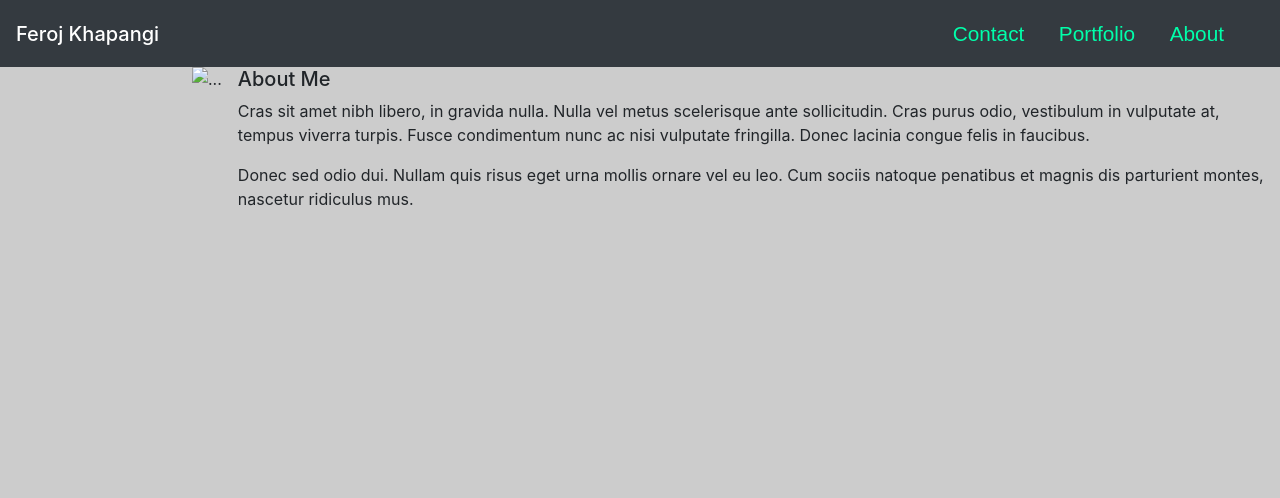
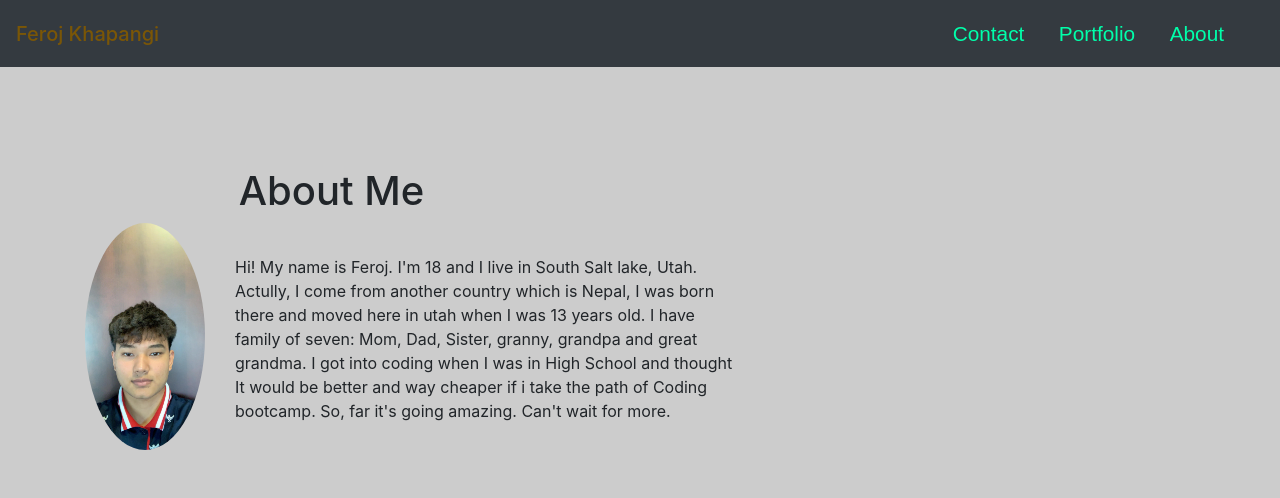
Before and after one commit to Feroj2001/IWish2020, a plain HTML site: page about.html in a window 1280 px wide. Drawn offline with nearby package versions, Linux system fonts and the light colour scheme.

Commit message:
made some changes on index and about file

```diff
--- a/about.html
+++ b/about.html
@@ -13,28 +13,40 @@
   </head>
   <body>
     <nav class="navbar navbar-dark bg-dark">
-      <span class="navbar-brand mb-0 h1">Feroj Khapangi</span>
+      <span style="color: rgba(130, 89, 0, 0.897)" class="navbar-brand mb-0 h1"
+        >Feroj Khapangi</span
+      >
       <div class="nav-links">
         <a class="Contact" href="contact.html">Contact</a>
         <a class="portfolio" href="portfolio.html">Portfolio</a>
         <a class="About" href="index.html">About</a>
       </div>
     </nav>
-    <div class="about-me">
-      <div class="media">
-        <img src="..." class="align-self-start mr-3" alt="..." />
-        <div class="media-body">
-          <h5 class="mt-0">About Me</h5>
-          <p class="paragraph">
-            Cras sit amet nibh libero, in gravida nulla. Nulla vel metus
-            scelerisque ante sollicitudin. Cras purus odio, vestibulum in
-            vulputate at, tempus viverra turpis. Fusce condimentum nunc ac nisi
-            vulputate fringilla. Donec lacinia congue felis in faucibus.
-          </p>
-          <p class="paragraph">
-            Donec sed odio dui. Nullam quis risus eget urna mollis ornare vel eu
-            leo. Cum sociis natoque penatibus et magnis dis parturient montes,
-            nascetur ridiculus mus.
+
+    <div class="container">
+      <div class="row">
+        <div class="col-md-12">
+          <h1 class="about-me">About Me</h1>
+        </div>
+
+        <div>
+          <img
+            class="col-md-12 own-pic"
+            src="./images/Feroj.jpg"
+            alt="..."
+            class="img-thumbnail"
+          />
+        </div>
+
+        <div class="col-md-6 my-paragraph">
+          <p>
+            Hi! My name is Feroj. I'm 18 and I live in South Salt lake, Utah.
+            Actully, I come from another country which is Nepal, I was born
+            there and moved here in utah when I was 13 years old. I have family
+            of seven: Mom, Dad, Sister, granny, grandpa and great grandma. I got
+            into coding when I was in High School and thought It would be better
+            and way cheaper if i take the path of Coding bootcamp. So, far it's
+            going amazing. Can't wait for more.
           </p>
         </div>
       </div>
--- a/index.css
+++ b/index.css
@@ -61,6 +61,11 @@
         padding-right: 100px;
     }
 
+    .my-paragraph {
+        width: 50px;
+        padding-top: 3%;
+    }
+
     /*This is contact Us css code*/
     form {
         width: 50%;
```
Also changed, not shown: 1 other file.
